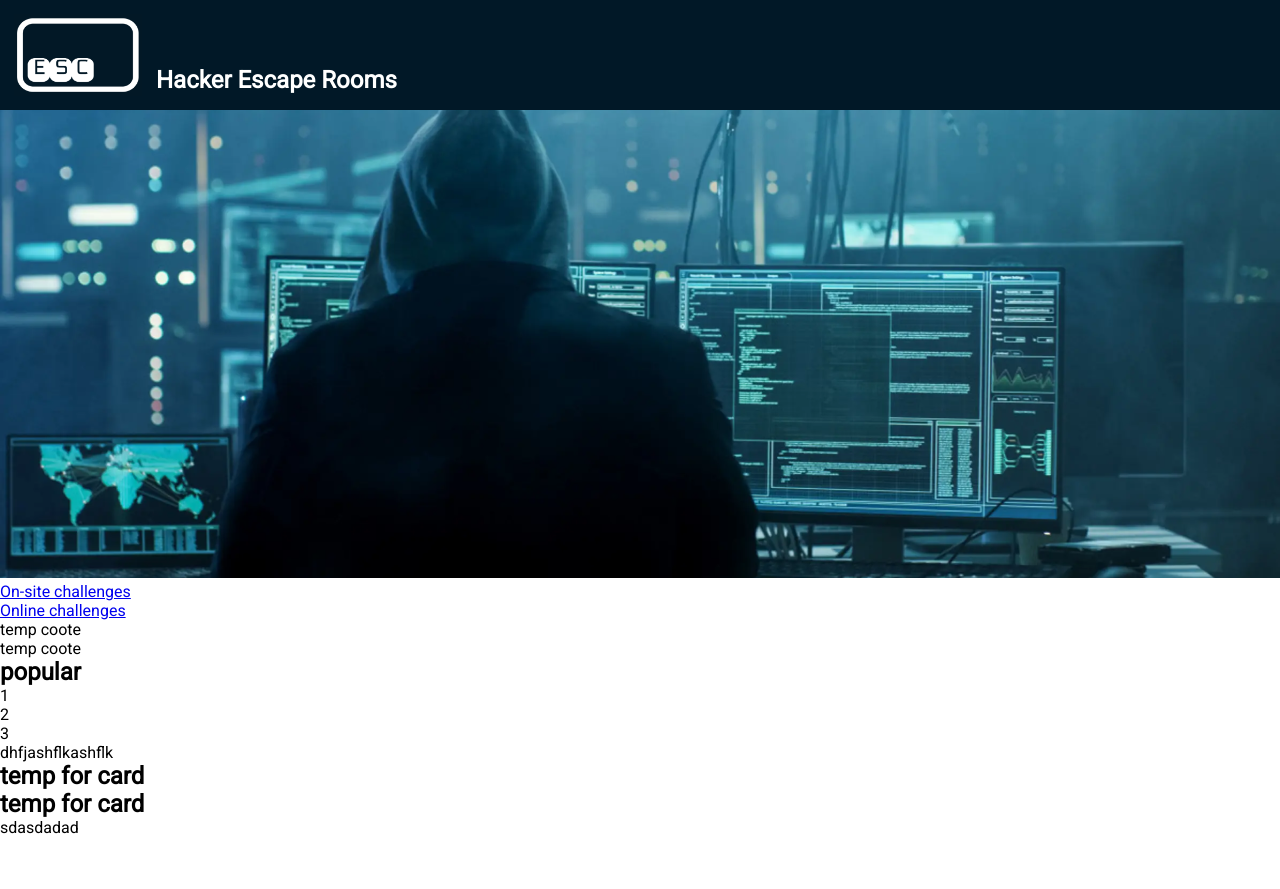
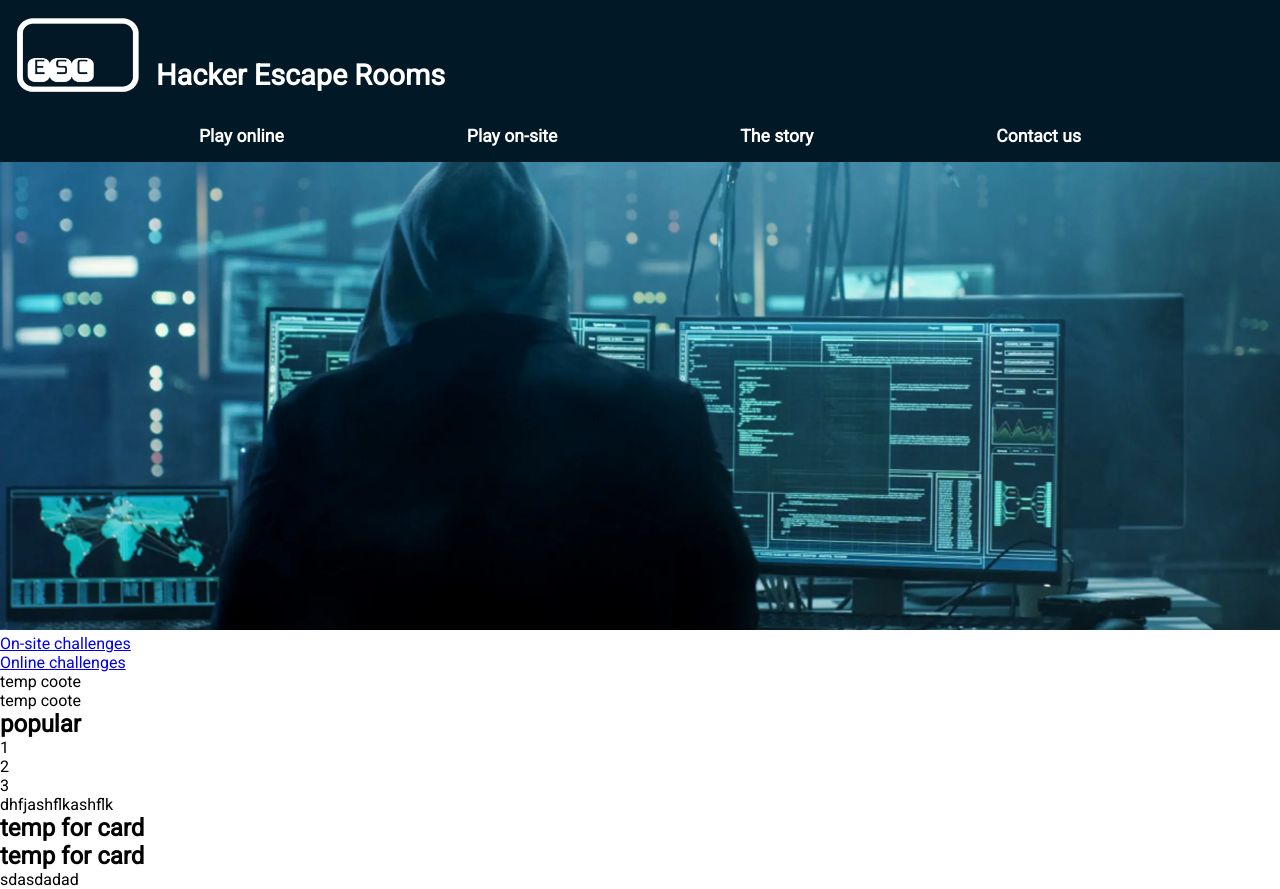
Before and after one commit to Roger-Hagerbaum/Html_Css_Esc_room, a website: page index.html in a window 1280 px wide. Before the commit the page ends 837 px from the top, so only its background shows below. Drawn offline with nearby package versions, Linux system fonts and the light colour scheme; files that its build step writes are made by us from their sources.

Commit message:
desktop nav and minor font fix

```diff
--- a/index.html
+++ b/index.html
@@ -16,13 +16,12 @@
     <h1>Hacker Escape Rooms</h1>
   </section>
   </header>
-  <div class="Content"></div>
   <nav class="nav">
     <ul>
-    <li><a href="#"></a></li>
-    <li><a href="#"></a></li>
-    <li><a href="#"></a></li>
-    <li><a href="#"></a></li>
+    <li><a href="#">Play online</a></li>
+    <li><a href="#">Play on-site</a></li>
+    <li><a href="#">The story</a></li>
+    <li><a href="#">Contact us</a></li>
   </ul>
   </nav>
   <section class="hero">
--- a/sass/_header.scss
+++ b/sass/_header.scss
@@ -11,14 +11,16 @@ header{
 
 .headerText{
     color: $white;
-    margin-top: 10px;
+    margin-top: 20px;
+    font-size: 0.85rem;
     width: 70px;
 
 }
 @include desktop{
    .headerText{
     width: auto;
-    padding-top: 3.5rem;
+    font-size: 1.2rem;
+    padding-top: 2.4rem;
    }
 }
 }
--- a/sass/_nav.scss
+++ b/sass/_nav.scss
@@ -1,3 +1,22 @@
-.nav{
-    display: none;
+.nav {
+  display: none;
+  @include desktop {
+    display: block;
+    background-color: $darkBlue;
+
+    ul {
+      display: flex;
+      justify-content: space-evenly;
+      padding: 1em;
+    }
+    a {
+      text-decoration: none;
+      color: $white;
+      font-size: 1.1rem;
+      font-weight: bold;
+      &:hover {
+        color: $lightBlue;
+      }
+    }
+  }
 }
```
